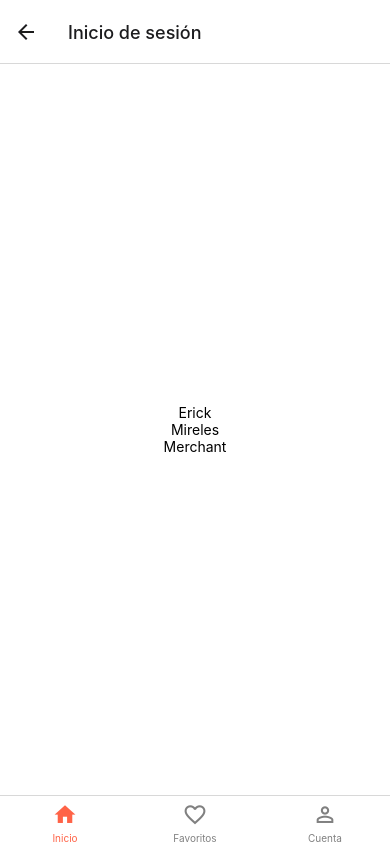
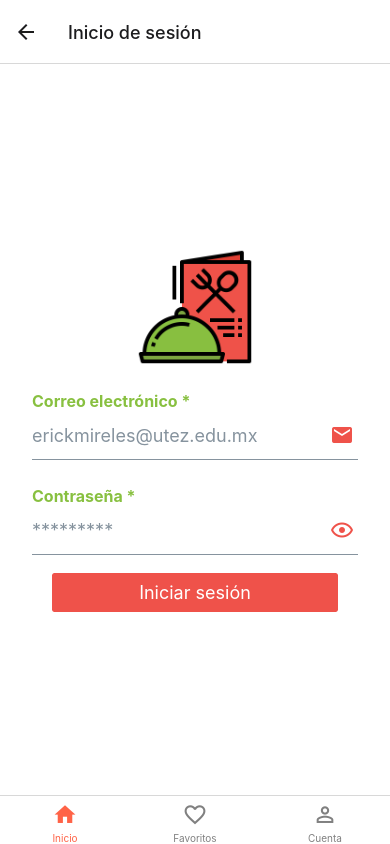
Before and after one commit to ErickM12/Restaurante, a React Native app: screen /Login in a window 390 px wide. Built offline with nearby package versions, Linux system fonts and the light colour scheme.

Commit message:
se agrega el primer formulario en react native de inicio de sesion

```diff
--- a/package.json
+++ b/package.json
@@ -16,6 +16,7 @@
     "@rneui/themed": "^4.0.0-rc.8",
     "expo": "~50.0.4",
     "expo-status-bar": "~1.11.1",
+    "lodash": "^4.17.21",
     "react": "18.2.0",
     "react-native": "0.73.2",
     "react-native-safe-area-context": "4.8.2",
--- a/src/modules/auth/login/adapters/screens/Login.jsx
+++ b/src/modules/auth/login/adapters/screens/Login.jsx
@@ -1,12 +1,65 @@
-import {} from "react";
-import { StyleSheet, View, Text } from "react-native";
+import React, { useState } from "react";
+import { StyleSheet, View } from "react-native";
+import { Input, Button, Icon, Image } from "@rneui/base";
+import Logo from "../../../../../../assets/img/logo.png";
+import {isEmpty} from 'lodash';
+export default function Login() {
+  const [email, setEmail] = useState("");
+  const [password, setPassword] = useState("");
+  const [showPassword, setShowPassword] = useState(true);
+  const [showErrorMessage,setShowErrorMessage] = useState('');
+  const login = () =>{
+    if (!isEmpty(email) && !isEmpty(password)) {
+      //proceso login
+      console.log('Listo para iniciar sesión');
+      setShowErrorMessage('');
+    }else{
+      setShowErrorMessage('Campos obligatorios');
+    }
+  }
 
-export default function Login() {
   return (
     <View style={styles.container}>
-      <Text>Erick</Text>
-      <Text>Mireles</Text>
-      <Text>Merchant</Text>
+      <Image source={Logo} style={styles.logo} resizeMode="contain" />
+      <Input
+        placeholder="erickmireles@utez.edu.mx"
+        onChange={({ nativeEvent: { text } }) => setEmail(text)}
+        label="Correo electrónico *"
+        labelStyle={styles.label}
+        containerStyle={styles.input}
+        keyboardType="email-address"
+        rightIcon={
+            <Icon
+            type="material-community"
+            name="email"
+            color="#ef524a"
+            />
+        }
+        errorMessage={showErrorMessage}
+      />
+      <Input
+        placeholder="*********"
+        onChange={({ nativeEvent: { text } }) => setPassword(text)}
+        label="Contraseña *"
+        labelStyle={styles.label}
+        containerStyle={styles.input}
+        secureTextEntry={showPassword}
+        rightIcon={
+          <Icon
+            color="#ef524a"
+            type="material-community"
+            name={showPassword ? "eye-outline" : "eye-off-outline"}
+            onPress={() => setShowPassword(!showPassword)}
+          />
+        }
+        errorMessage={showErrorMessage}
+      />
+      <Button
+        title="Iniciar sesión"
+        onPress={login}
+        containerStyle={styles.btnContainer}
+        buttonStyle={styles.btnStyle}
+      />
     </View>
   );
 }
@@ -17,5 +70,25 @@ const styles = StyleSheet.create({
     backgroundColor: "#fff",
     justifyContent: "center",
     alignItems: "center",
+    padding: 16,
   },
+  logo: {
+    width: 120,
+    height: 120,
+    marginBottom: 16,
+  },
+  input: {
+    marginVertical: 8,
+    paddingHorizontal: 16,
+  },
+  label: {
+    color: "#88c040",
+    fontSize: 16,
+  },
+  btnContainer: {
+    width: '80%',
+  },
+  btnStyle: {
+    backgroundColor: '#ef524a'
+  }
 });
```
